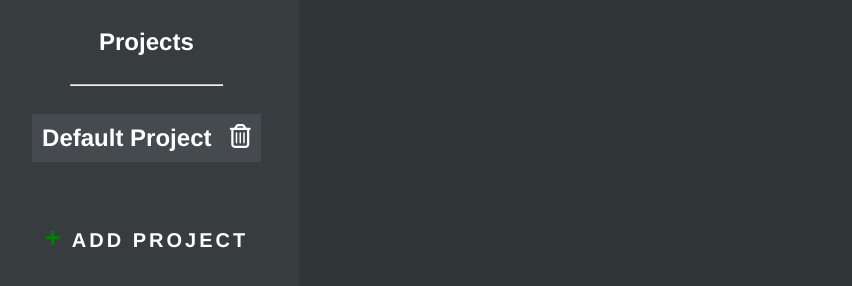
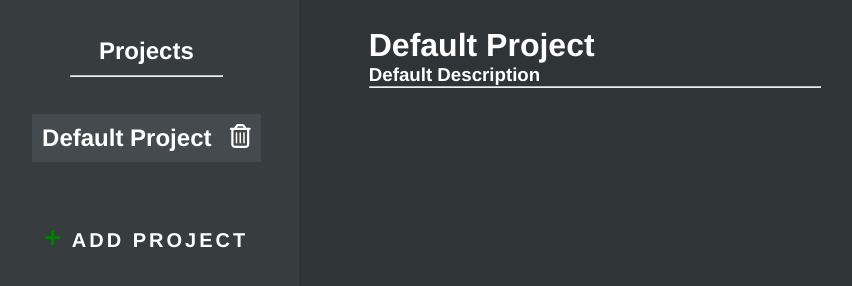
Before and after one commit to grandarena1/todo-list, a plain HTML site: page index.html in a window 1280 px wide. Shown: the whole page, without its empty margins (6-858 px from the left). Drawn offline with Linux system fonts and the light colour scheme.

Commit message:
UI selection bug fixes

```diff
--- a/app.js
+++ b/app.js
@@ -26,7 +26,7 @@ const projectDescription = document.getElementsByClassName('form-description-inp
 
 //Initialisation
 console.log(projects.length);
-defaultProjectContainer.changeProject(defaultProjectContainer.container);
+defaultProjectContainer.changeProject();
 
 //Form functions
 function displayForm() {
@@ -48,7 +48,7 @@ function createProject() {
         const newProject = new Project(projectName.value, projectDescription.value);
         newProject.setupUI();
         projects.push(newProject);
-        newProject.changeProject(newProject.container);
+        newProject.changeProject();
         console.log('Created new project: ' + newProject.name + ' / ' + newProject.description);
         hideForm();
         console.log('Current projects: ' + projects.length);
@@ -59,7 +59,7 @@ function createProject() {
 }
 
 function isValid() {
-    if(projectName.value.length >= 1 && projectName.value.length <= 36 && projectDescription.value.length >= 1 && projectDescription.value.length <= 168) {
+    if(projectName.value.length >= 1 && projectName.value.length <= 20 && projectDescription.value.length >= 1 && projectDescription.value.length <= 83) {
         return true;
     }
 
--- a/index.html
+++ b/index.html
@@ -11,7 +11,7 @@
     <body>
         <div class="container">
             <div class="projects-list-upper-left left-side">
-                <h2>Projects</h2>
+                <h2 class="top-left-header">Projects</h2>
                 <hr class="solid">
             </div>
             <div class="projects-list-lower-left left-side">
@@ -25,17 +25,16 @@
                 </div>
             </div>
             <div class="projects-window-upper-right">
-
             </div>
             <div class="projects-window-lower-right">
                 <div class="project-form hidden">
                     <div class="form-name">
                         <h3 class="form-heading">Project Name</h3>
-                        <input class="form-title-input" type="text" placeholder="Enter project name" required minlength="1" maxlength="36">
+                        <input class="form-title-input" type="text" placeholder="Enter project name" required minlength="1" maxlength="20">
                     </div>
                     <div class="form-description">
                         <h3 class="form-heading">Project Description</h3>
-                        <textarea class="form-description-input" placeholder="Enter project description" required minlength="1" maxLength="168" cols="40" rows="4"></textarea>
+                        <textarea class="form-description-input" placeholder="Enter project description" required minlength="1" maxLength="83" cols="40" rows="4"></textarea>
                     </div>
                     <div class="form-buttons">
                         <div id="confirm-add-btn" class="button">
--- a/project.js
+++ b/project.js
@@ -5,6 +5,8 @@ class Project {
         this._name = name;
         this._description = description;
         this._container = document.getElementsByClassName('projects-container')[0];
+        this._projectInformationParent = document.getElementsByClassName('projects-window-upper-right')[0];
+        this._currentProjectContainer = document.createElement('div');
         this._projectContainer = document.createElement('div');
         this._projectRemoveButton = document.createElement('i');
     }
@@ -31,6 +33,24 @@ class Project {
         projectName.textContent = this._name;
         this._projectContainer.appendChild(projectName);
 
+        this._currentProjectContainer.classList.add('project-header');
+
+        const currentProjectName = document.createElement('h1');
+        currentProjectName.textContent = this._name;
+        this._currentProjectContainer.appendChild(currentProjectName);
+
+        //Project description
+        const currentProjectDescription = document.createElement('h3');
+        currentProjectDescription.textContent = this._description;
+        this._currentProjectContainer.appendChild(currentProjectDescription);
+
+        //Divider
+        const currentProjectDivider = document.createElement('hr');
+        currentProjectDivider.classList.add('solid');
+        this._currentProjectContainer.appendChild(currentProjectDivider);
+
+        this._projectInformationParent.appendChild(this._currentProjectContainer);
+
         //Trash button
         this._projectRemoveButton.classList.add('delete-project', 'fa-regular', 'fa-trash-can');
         this._projectRemoveButton.addEventListener('click', () => this.removeProject());
@@ -39,23 +59,32 @@ class Project {
         this._container.prepend(this._projectContainer);
     }
 
-    changeProject(activeProject) {
-        for(let i = 0; i < projects.length; i++) {
-            projects[i].container.style.backgroundColor = '#373c3f';
+    changeProject() {
+        if(projects.length > 0) {
+            for(let i = 0; i < projects.length; i++) {
+                projects[i].container.classList.remove('highlighted');
+                projects[i]._currentProjectContainer.classList.add('hidden');;
+            }
+
+            this._projectContainer.classList.add('highlighted');
+            this._currentProjectContainer.classList.remove('hidden');
         }
 
-        if(projects.length > 0) {
-            activeProject.style.backgroundColor = '#444a4d';
-            console.log('Active project: ' + this._name);
-        }
+        console.log('Active project: ' + this._name);
     }
 
     removeProject() {
         this._container.removeChild(this._projectContainer);
+        this._projectInformationParent.removeChild(this._currentProjectContainer);
 
         const index = projects.indexOf(this);
         if (index !== -1) {
             projects.splice(index, 1);
+        }
+
+        if(projects.length > 0) {
+            const nextProjectIndex = projects.length - 1;
+            this.changeProject(projects[nextProjectIndex]);
         }
 
         console.log('Removed project: ' + this._name);
--- a/style.css
+++ b/style.css
@@ -33,9 +33,13 @@ body {
     grid-column: 1 / 1;
     flex-direction: column;
     align-items: center;
-    justify-content: space-evenly;
+    justify-content: center;
     width: 100%;
     height: 100%;
+}
+
+.top-left-header {
+    padding-bottom: 10px;
 }
 
 h2, .project{
@@ -82,10 +86,22 @@ hr.solid {
 .projects-window-upper-right {
     background-color: #2f3437;
     grid-column: 2;
-    grid-row: 1 / 3;
+    grid-row: 1;
+    display: flex;
+    flex-direction: column;
+    justify-content: center;
+}
+
+.project-header {
+    color: white;
+    font-weight: bold;
+    padding-left: 70px;
+    display: flex;
+    flex-direction: column;
 }
 
 .projects-window-lower-right {
+    background-color: #2f3437;
     grid-column: 2;
     grid-row: 2 / 3;
     width: 100%;
@@ -167,6 +183,10 @@ hr.solid {
     display: none;
 }
 
+.highlighted {
+    background-color: #444a4d;
+}
+
 .button {
     padding: 10px;
     cursor: pointer;
```
